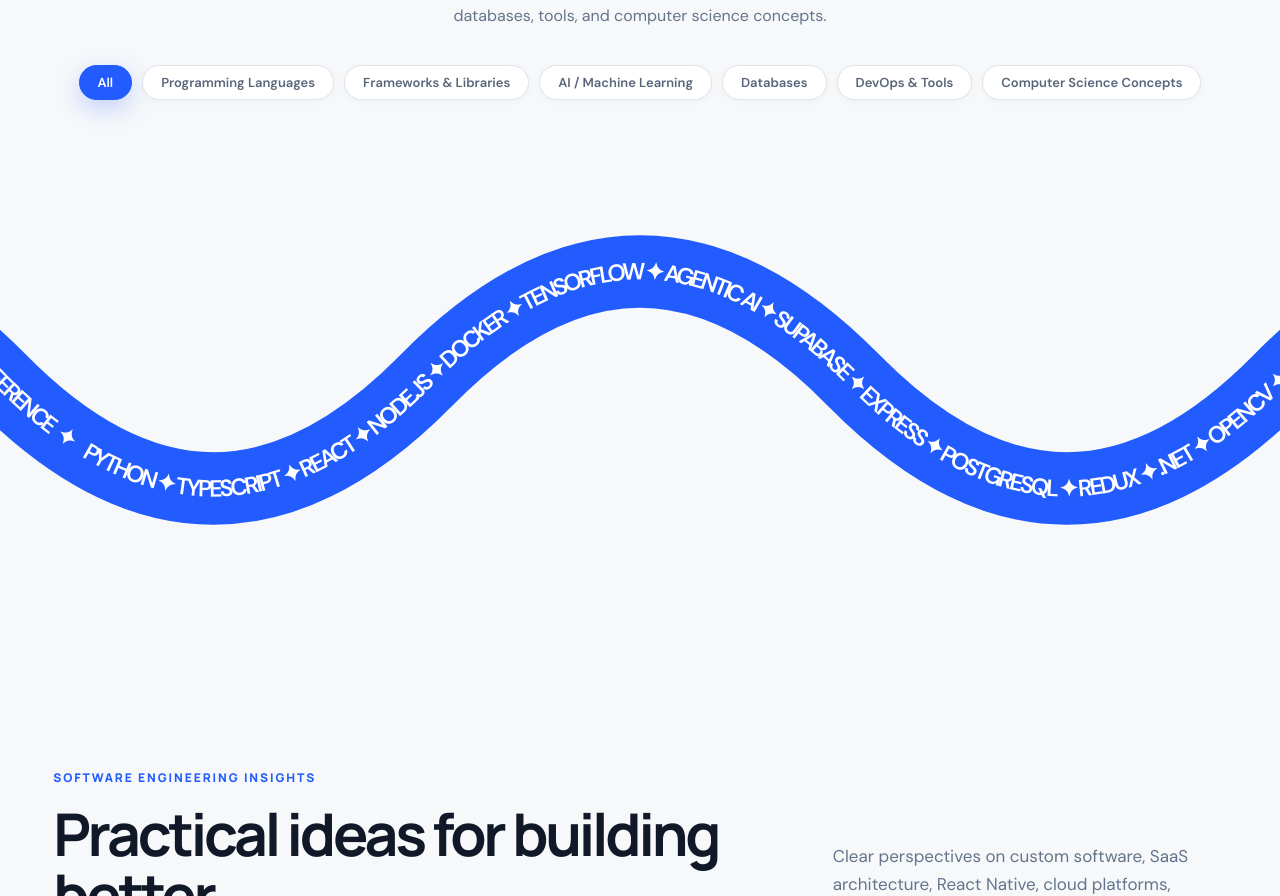
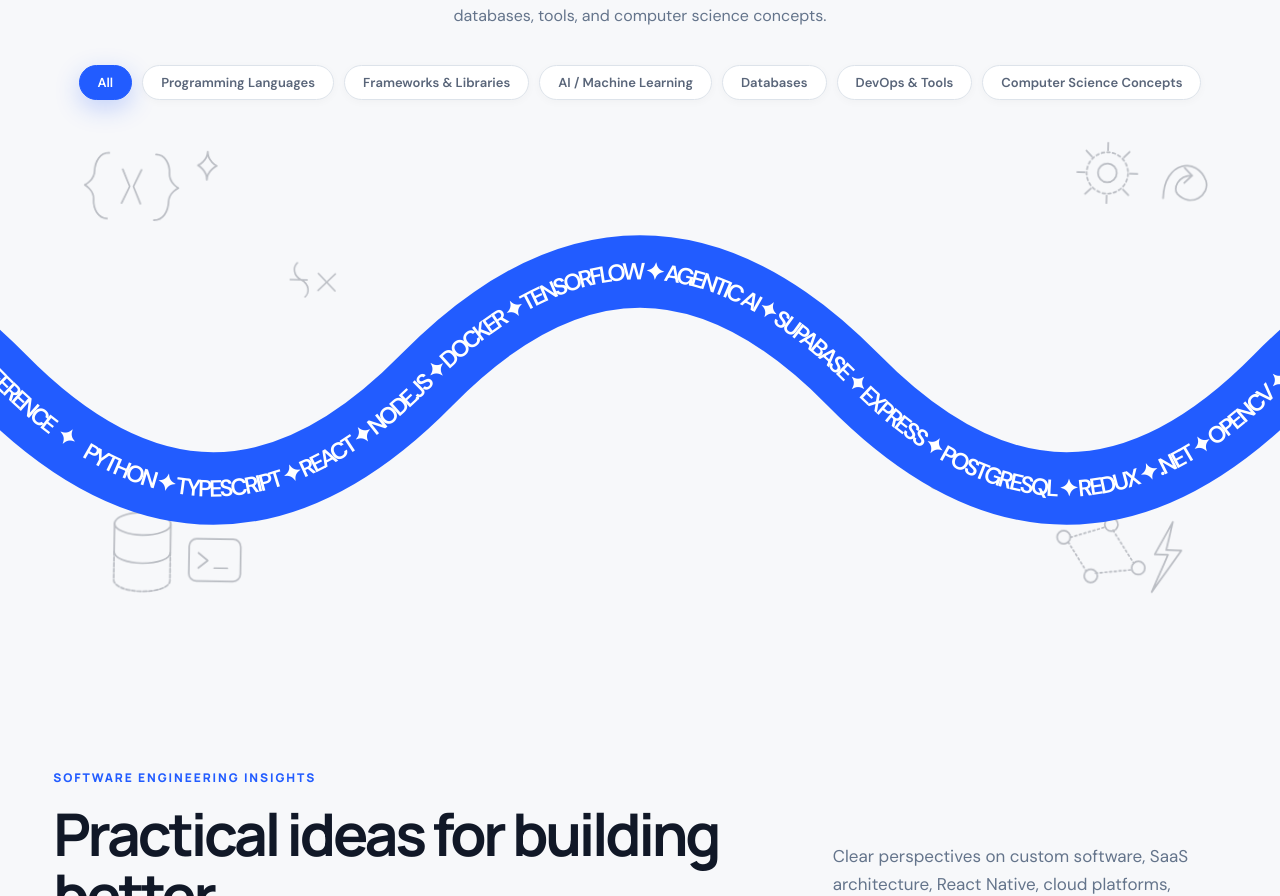
Before and after one commit to Zexton-Software-Solution/Zexton, a React (Vite) app: page / in a window 1280 px wide. Shown: the part 3822-4718 px from the top of the page. Built offline with nearby package versions, Linux system fonts and the light colour scheme; the HTML template or start-up script is replaced by a standard one.

Commit message:
feat: add hand-drawn transparent pencil sketch doodles around TextLoop wave section

```diff
--- a/src/components/TechStackExplorer.css
+++ b/src/components/TechStackExplorer.css
@@ -1,4 +1,5 @@
 .tech-explorer {
+  position: relative;
   padding: 80px clamp(24px, 6vw, 96px) 60px;
   background: var(--paper, #f7f8fa);
   color: var(--ink, #111827);
@@ -41,6 +42,8 @@
   justify-content: center;
   gap: 10px;
   margin: 36px 0 24px;
+  position: relative;
+  z-index: 2;
 }
 
 .tech-explorer__cat-btn {
@@ -82,10 +85,73 @@
   align-items: center;
   justify-content: center;
   margin-top: 10px;
+  min-height: 480px;
+}
+
+/* Hand-drawn pencil sketch background doodles */
+.tech-doodles {
+  position: absolute;
+  inset: 0;
+  pointer-events: none;
+  z-index: 0;
+}
+
+.tech-doodle {
+  position: absolute;
+  opacity: 0.26;
+  pointer-events: none;
+  animation: doodleFloat 7s ease-in-out infinite alternate;
+}
+
+.tech-doodle--top-left {
+  top: 15px;
+  left: max(20px, calc(50% - 560px));
+  width: 150px;
+}
+
+.tech-doodle--top-right {
+  top: 10px;
+  right: max(20px, calc(50% - 580px));
+  width: 160px;
+  animation-delay: -2s;
+}
+
+.tech-doodle--bottom-left {
+  bottom: 15px;
+  left: max(20px, calc(50% - 540px));
+  width: 150px;
+  animation-delay: -4s;
+}
+
+.tech-doodle--bottom-right {
+  bottom: 10px;
+  right: max(20px, calc(50% - 560px));
+  width: 170px;
+  animation-delay: -1.5s;
+}
+
+.tech-doodle--mid-left {
+  top: 25%;
+  left: calc(50% - 360px);
+  width: 85px;
+  animation-delay: -3s;
+}
+
+.tech-doodle--mid-right {
+  bottom: 25%;
+  right: calc(50% - 370px);
+  width: 95px;
+  animation-delay: -5s;
+}
+
+@keyframes doodleFloat {
+  0% { transform: translateY(0px) rotate(0deg); }
+  100% { transform: translateY(-8px) rotate(2deg); }
 }
 
 @media (max-width: 820px) {
   .tech-explorer { padding: 60px 20px 40px; }
   .tech-explorer__categories { gap: 8px; }
   .tech-explorer__cat-btn { padding: 6px 14px; font-size: 12px; }
+  .tech-doodle { opacity: 0.16; scale: 0.75; }
 }
--- a/src/components/TechStackExplorer.jsx
+++ b/src/components/TechStackExplorer.jsx
@@ -13,6 +13,69 @@
 };
 
 const categories = Object.keys(skillGroups);
+
+const PencilDoodles = () => (
+  <div className="tech-doodles" aria-hidden="true">
+    {/* Doodle 1: Code Brackets & Sparkle (Top Left) */}
+    <svg className="tech-doodle tech-doodle--top-left" viewBox="0 0 160 120" fill="none" stroke="#0f172a" strokeWidth="1.8" strokeLinecap="round" strokeLinejoin="round">
+      <path d="M 30 25 C 20 25 15 35 15 45 C 15 55 5 60 5 60 C 5 60 15 65 15 75 C 15 85 20 95 30 95" />
+      <path d="M 80 25 C 90 25 95 35 95 45 C 95 55 105 60 105 60 C 105 60 95 65 95 75 C 95 85 90 95 80 95" />
+      <path d="M 45 42 L 53 60 L 45 78" />
+      <path d="M 65 42 L 57 60 L 65 78" />
+      {/* Hand-drawn Sparkle Star */}
+      <path d="M 135 20 C 135 30 145 35 145 35 C 145 35 135 40 135 50 C 135 40 125 35 125 35 C 125 35 135 30 135 20 Z" />
+    </svg>
+
+    {/* Doodle 2: Gear & Curved Loop Arrow (Top Right) */}
+    <svg className="tech-doodle tech-doodle--top-right" viewBox="0 0 170 120" fill="none" stroke="#0f172a" strokeWidth="1.8" strokeLinecap="round" strokeLinejoin="round">
+      {/* Hand-sketched gear */}
+      <circle cx="50" cy="50" r="22" strokeDasharray="3 3" />
+      <circle cx="50" cy="50" r="10" />
+      <path d="M 50 18 L 50 26 M 50 74 L 50 82 M 18 50 L 26 50 M 74 50 L 82 50" />
+      <path d="M 27 27 L 33 33 M 67 67 L 73 73 M 27 73 L 33 67 M 67 33 L 73 27" />
+      {/* Curved loop arrow */}
+      <path d="M 110 75 C 110 35 145 30 155 55 C 160 70 140 85 125 70 C 120 65 125 50 140 50" />
+      <path d="M 132 42 L 140 50 L 132 58" />
+    </svg>
+
+    {/* Doodle 3: Database & Terminal Prompt (Bottom Left) */}
+    <svg className="tech-doodle tech-doodle--bottom-left" viewBox="0 0 160 130" fill="none" stroke="#0f172a" strokeWidth="1.8" strokeLinecap="round" strokeLinejoin="round">
+      {/* Database cylinder sketch */}
+      <ellipse cx="45" cy="30" rx="30" ry="12" />
+      <path d="M 15 30 L 15 60 C 15 67 28 72 45 72 C 62 72 75 67 75 60 L 75 30" />
+      <path d="M 15 60 L 15 90 C 15 97 28 102 45 102 C 62 102 75 97 75 90 L 75 60" strokeDasharray="4 2" />
+      {/* Terminal >_ sketch */}
+      <rect x="95" y="45" width="55" height="45" rx="8" />
+      <path d="M 105 60 L 115 68 L 105 76" />
+      <path d="M 122 76 L 136 76" />
+    </svg>
+
+    {/* Doodle 4: AI Network & Lightning Bolt (Bottom Right) */}
+    <svg className="tech-doodle tech-doodle--bottom-right" viewBox="0 0 180 130" fill="none" stroke="#0f172a" strokeWidth="1.8" strokeLinecap="round" strokeLinejoin="round">
+      {/* Brain Node Network */}
+      <circle cx="35" cy="45" r="7" />
+      <circle cx="85" cy="30" r="7" />
+      <circle cx="65" cy="85" r="7" />
+      <circle cx="115" cy="75" r="7" />
+      <path d="M 42 45 L 78 33 M 40 50 L 60 80 M 87 36 L 110 70 M 70 82 L 109 77" strokeDasharray="2 3" />
+      {/* Hand-drawn Lightning bolt */}
+      <path d="M 150 25 L 132 60 L 146 60 L 130 100 L 160 55 L 144 55 Z" />
+    </svg>
+
+    {/* Doodle 5: Pencil Function f(x) (Center Float Left) */}
+    <svg className="tech-doodle tech-doodle--mid-left" viewBox="0 0 100 80" fill="none" stroke="#0f172a" strokeWidth="1.8" strokeLinecap="round">
+      <path d="M 20 20 C 15 25 15 35 25 40 C 35 45 35 55 30 60 M 12 40 L 32 40" />
+      <path d="M 45 32 L 65 52 M 65 32 L 45 52" />
+    </svg>
+
+    {/* Doodle 6: Orbital Atom Sketch (Center Float Right) */}
+    <svg className="tech-doodle tech-doodle--mid-right" viewBox="0 0 110 90" fill="none" stroke="#0f172a" strokeWidth="1.8" strokeLinecap="round">
+      <ellipse cx="55" cy="45" rx="42" ry="14" transform="rotate(-30 55 45)" />
+      <ellipse cx="55" cy="45" rx="42" ry="14" transform="rotate(30 55 45)" />
+      <circle cx="55" cy="45" r="6" fill="#0f172a" />
+    </svg>
+  </div>
+);
 
 export default function TechStackExplorer() {
   const [activeCategory, setActiveCategory] = useState('All');
@@ -45,6 +108,7 @@
       </div>
 
       <div className="tech-explorer__body">
+        <PencilDoodles />
         <TextLoop
           key={activeCategory}
           text={currentText}
```
